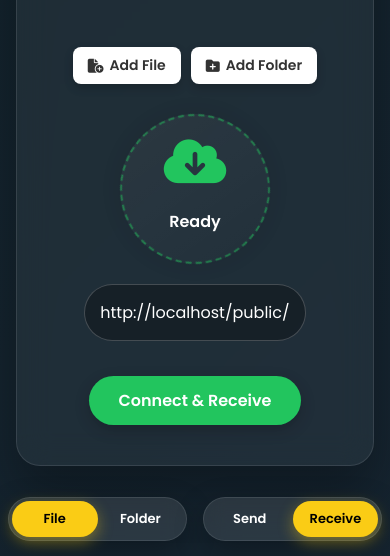
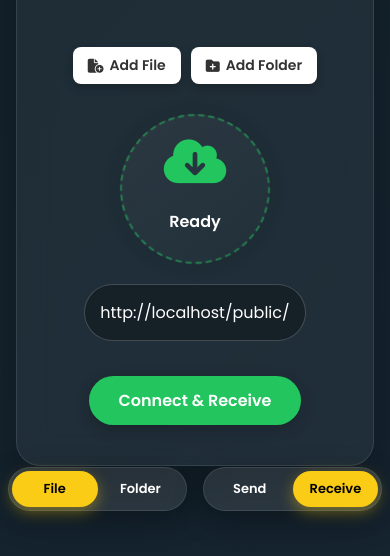
Before and after one commit to rk7852430-ctrl/protransfer, a website: page public/index.html in a window 390 px wide. Shown: the part 288-844 px from the top of the page. Drawn offline with nearby package versions, Linux system fonts and the light colour scheme; no server answers.

Commit message:
Add files via upload

```diff
--- a/public/index.html
+++ b/public/index.html
@@ -311,7 +311,7 @@ body.light-mode .transfer-warning {
 
     /* 2. NICHE WALE BUTTONS KA CODE */
     #left-toggle-box, #right-toggle-box {
-        bottom: 15px !important;
+        bottom: 45px !important;
         width: 46vw !important;
         display: flex !important;
         padding: 3px !important;
```
